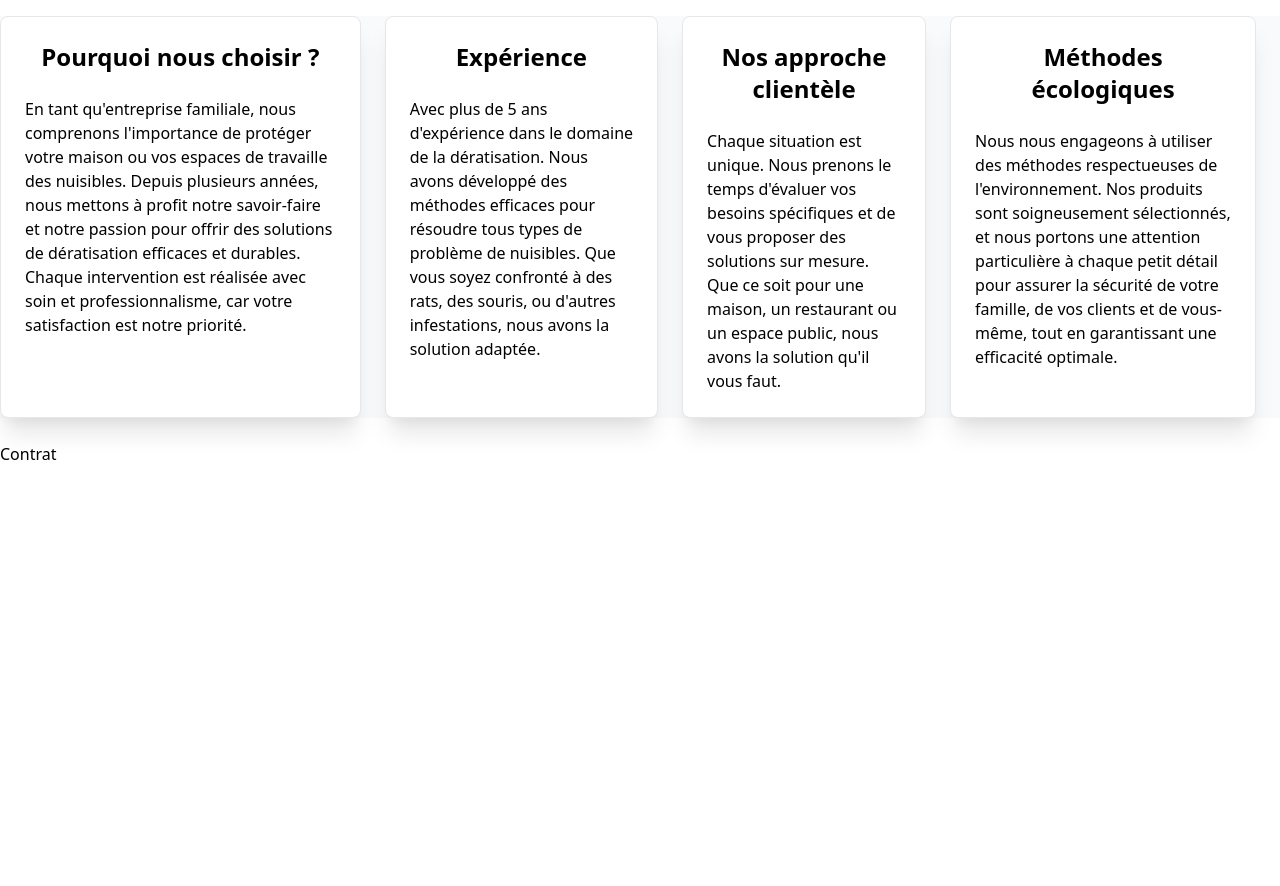
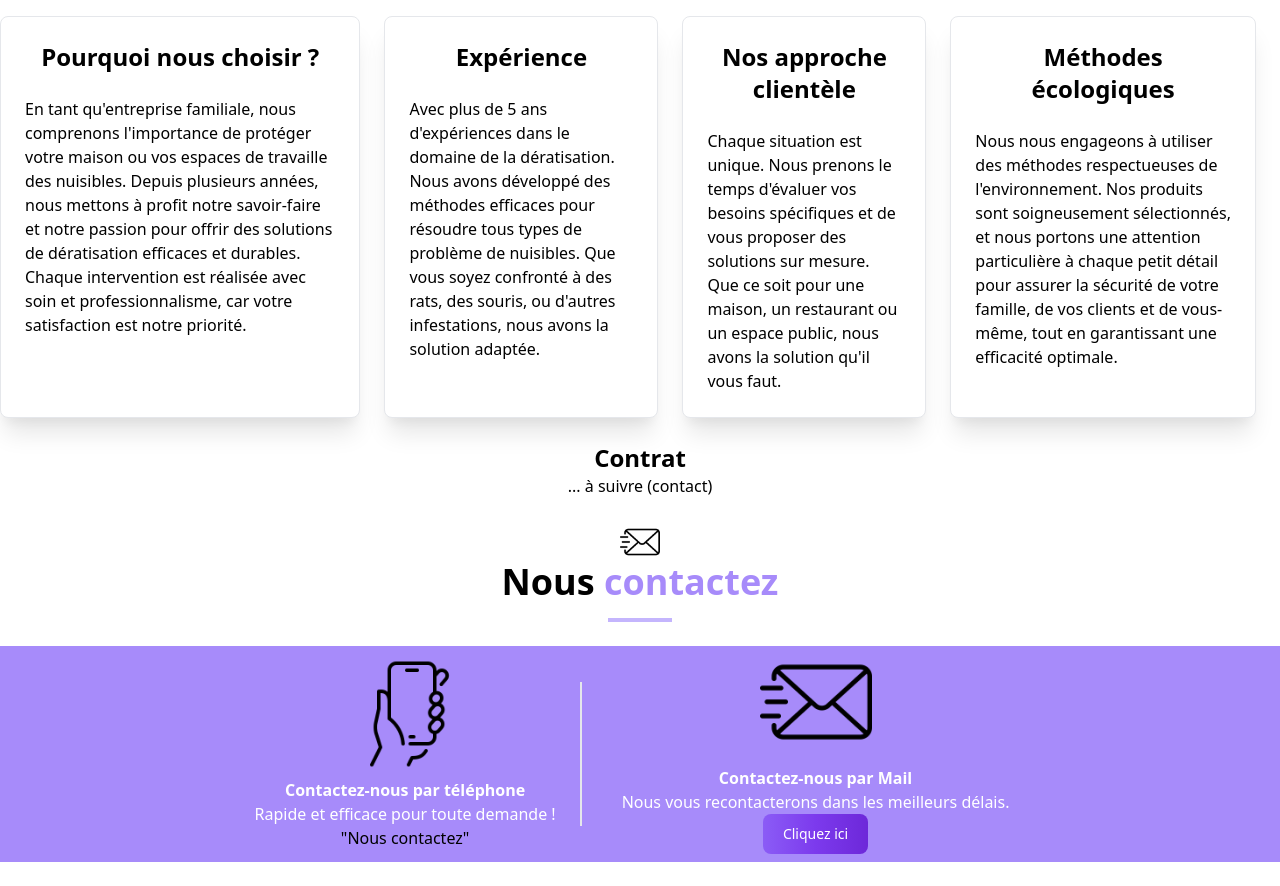
Before and after one commit to Maxibest/DN-pere-fils, a website: page index.html in a window 1280 px wide. Shown: the part 1293-2179 px from the top of the page. Before the commit the page ends 1759 px from the top, so only its background shows below. Drawn offline with nearby package versions, Linux system fonts and the light colour scheme.

Commit message:
Update
Mis a dispositions des images avec une nouvelles sections "Nous contactez".

```diff
--- a/index.html
+++ b/index.html
@@ -17,8 +17,8 @@
   <nav class="fixed top-0 left-0 w-full border-b border-gray-200 bg-purple-500 text-white shadow-md z-50">
     <div class="max-w-screen-xl flex flex-wrap items-center justify-between mx-auto p-4">
       <a href="https://flowbite.com/" class="flex items-center space-x-3 rtl:space-x-reverse">
-        <img src="https://flowbite.com/docs/images/logo.svg" class="h-8" alt="Flowbite Logo" />
         <span class="self-center text-2xl font-semibold whitespace-nowrap dark:text-white">DN Père & Fils</span>
+        <!-- image here maybe-->
       </a>
       <button data-collapse-toggle="navbar-default" type="button"
         class="inline-flex items-center p-2 w-10 h-10 justify-center text-sm text-gray-500 rounded-lg md:hidden hover:bg-gray-100 focus:outline-none focus:ring-2 focus:ring-gray-200 dark:text-gray-400 dark:hover:bg-gray-700 dark:focus:ring-gray-600"
@@ -40,10 +40,6 @@
           <li>
             <a href="#"
               class="block py-2 px-3 rounded hover:bg-gray-100 md:hover:bg-transparent md:border-0 md:hover:text-purple-200 md:p-0 dark:text-white  dark:hover:bg-gray-700 dark:hover:text-white md:dark:hover:bg-transparent">About</a>
-          </li>
-          <li>
-            <a href="#"
-              class="block py-2 px-3  rounded hover:bg-gray-100 md:hover:bg-transparent md:border-0 md:hover:text-purple-200text-blue-700 md:p-0 dark:text-white md:dark:hover:text-purple-200 dark:hover:bg-gray-700 dark:hover:text-white md:dark:hover:bg-transparent">Services</a>
           </li>
           <li>
             <a href="#"
@@ -112,7 +108,7 @@
 
   <hr />
 
-  <section class="bg-slate-50">
+  <section class="">
     <div class="flex justify-center my-6">
       <div
         class="max-w-md relative overflow-hidden rounded-lg shadow-xl transition-transform duration-300 transform hover:scale-105 mr-6 p-6 bg-white border border-violet-400">
@@ -130,7 +126,7 @@
         class="max-w-md relative overflow-hidden rounded-lg shadow-xl transition-transform duration-300 transform hover:scale-105 mr-6 p-6 bg-white border border-violet-400">
         <h1 class="text-center text-2xl font-bold mb-6">Expérience</h1>
         <p>
-          Avec plus de 5 ans d'expérience dans le domaine de la dératisation.
+          Avec plus de 5 ans d'expériences dans le domaine de la dératisation.
           Nous avons développé des méthodes efficaces pour résoudre tous types de problème de nuisibles.
           Que vous soyez confronté à des rats, des souris, ou d'autres infestations, nous avons la solution adaptée.
         </p>
@@ -160,7 +156,42 @@
   </section>
 
   <section class="">
-    <h1>Contrat</h1>
+    <h1 class="text-center text-2xl font-bold mt-6">Contrat</h1>
+    <p class="text-center">... à suivre (contact)</p>
+  </section>
+
+
+
+
+  <div class="text-center my-6">
+    <img class="mx-auto w-10" src="./images/courrier.png" alt="">
+    <h1 class="font-bold text-4xl">
+      Nous <span class="text-purple-400">contactez</span>
+    </h1>
+
+    <div class="w-16 h-1 bg-purple-300 mx-auto mt-4"></div>
+  </div>
+
+  <section class="bg-purple-400 mt-2">
+    <div class="flex justify-center items-center my-6 ">
+      <div class="flex flex-col items-center">
+        <img class="w-28 h-28" src="./images/telephone-portable.png" alt="">
+        <h1 class="text-center text-white mt-2 font-semibold">Contactez-nous par téléphone</h1>
+        <p class="text-center text-white">Rapide et efficace pour toute demande !</p>
+        <p class="text-center">"Nous contactez"</p>
+      </div>
+
+      <div class="h-36 border-l-2 border-white-400 mx-6"></div>
+
+      <div class="transform hover:scale-105 px-4 flex flex-col items-center ">
+        <img class="w-28 h-28" src="./images/courrier.png" alt="">
+        <h1 class="text-center text-white mt-2 font-semibold">Contactez-nous par Mail</h1>
+        <p class="text-center text-white">Nous vous recontacterons dans les meilleurs délais.</p>
+        <button type="button"
+          class="cursor-pointer text-white bg-gradient-to-r from-purple-500 via-purple-600 to-purple-700 hover:bg-gradient-to-br focus:ring-4 focus:outline-none focus:ring-purple-300 dark:focus:ring-purple-800 font-medium rounded-lg text-sm px-5 py-2.5 text-center me-2 mb-2 hover:opacity-75">Cliquez
+          ici</button>
+      </div>
+    </div>
   </section>
 
 </body>
```
Also changed, not shown: images/courrier .png (added), images/courrier.png (added), images/telephone-portable.png (added).
